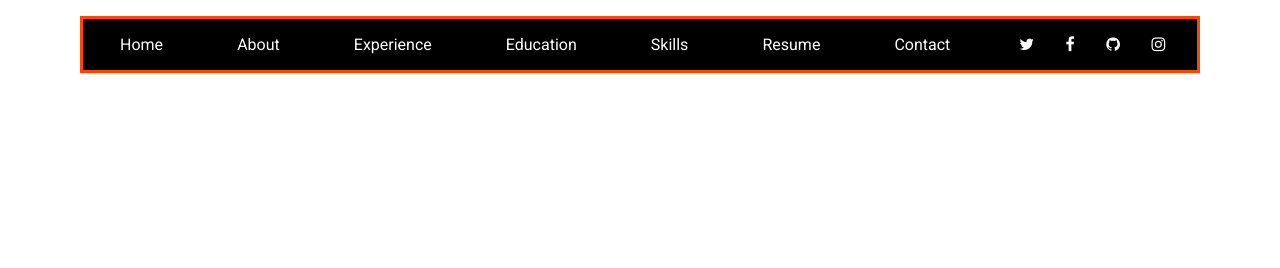
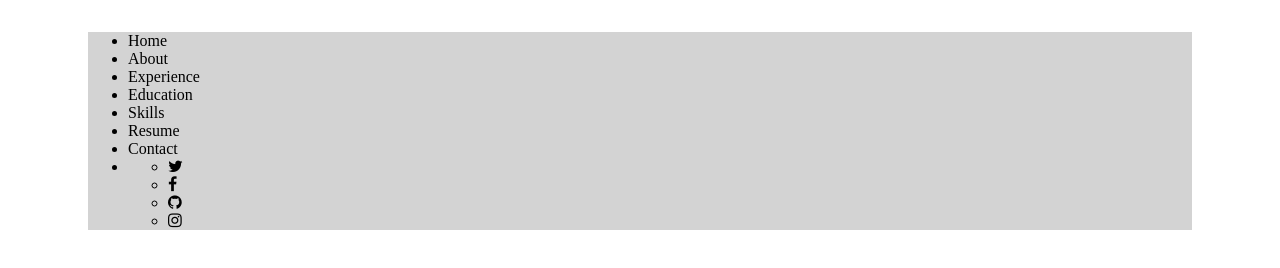
Before and after one commit to npranto/understanding-flexbox, a plain HTML site: page projs/navbar/index.html in a window 1280 px wide. Drawn offline with Linux system fonts and the light colour scheme.

Commit message:
updates navbar style

```diff
--- a/projs/navbar/style.css
+++ b/projs/navbar/style.css
@@ -1,37 +1,7 @@
 body {
-	padding: 1em 5em;
-}
-* {
-	font-family: 'Roboto', sans-serif;
-	padding: 0px;
-	margin: 0px;
-}
-ul {
-	list-style-type: none;
+
 }
 .navbar {
-	background: lightgray;
+    margin: 2em 5em;
+    background: lightgray;
 }
-.tabs {
-	border: 0.20em solid orangered;
-	display: flex;
-}
-.tab {
-	font-size: 1em;
-	color: white;
-	background: black;
-	padding: 1em;
-	flex-grow: 1;
-	text-align: center;
-}
-.tab:last-child {
-	flex-grow: 3;
-	margin-left: auto;
-}
-.social-tabs {
-	display: flex;
-}
-.social-tab {
-	flex-grow: 1;
-	text-align: center;
-}
```
